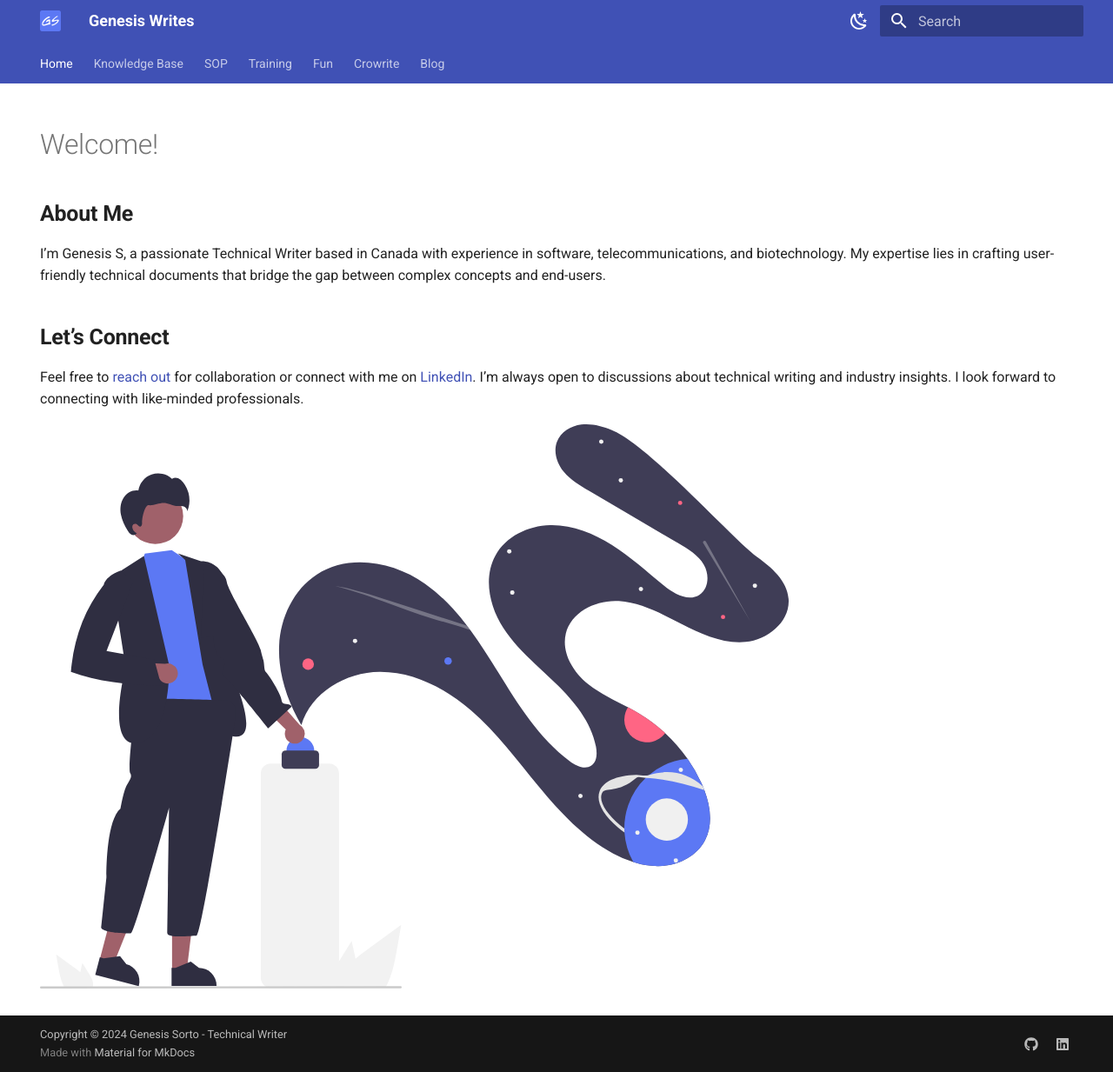
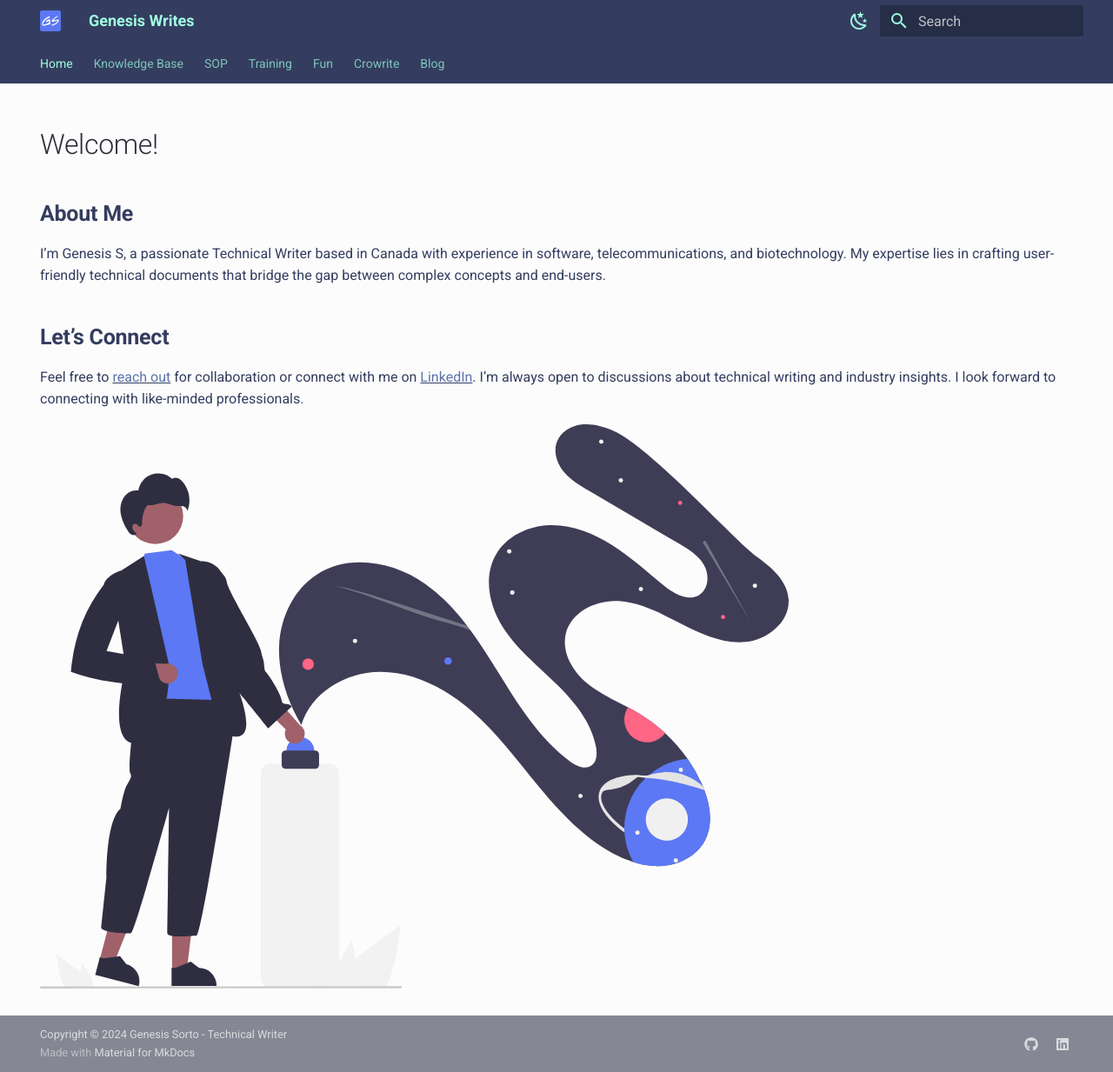
Before and after one commit to genesis-writing/gen-tech-writing-portfolio-and-blog-v2, an MkDocs documentation site: the page built from docs/index.md, in a window 1280 px wide and 1233 px high. Shown: the whole window at 87% size. Built offline with MkDocs 1.6.1 and Material for MkDocs 9.7.7, drawn with Linux system fonts in a browser that asks for light colours.

Commit message:
Update styling on CSS

```diff
--- a/docs/index.md
+++ b/docs/index.md
@@ -16,7 +16,7 @@ concepts and end-users.
 
 ## **Let’s Connect**
 
-Feel free to [reach out](mailto:genesis.writing4fun@gmail.com) for collaboration or
-connect with me on [LinkedIn](https://www.linkedin.com/in/genesis-sorto/). I’m always open to discussions about technical writing and industry insights. I look forward to connecting with like-minded professionals.
+Feel free to <u>[reach out](mailto:genesis.writing4fun@gmail.com)</u> for collaboration or
+connect with me on <u>[LinkedIn](https://www.linkedin.com/in/genesis-sorto/)</u>. I’m always open to discussions about technical writing and industry insights. I look forward to connecting with like-minded professionals.
 
 ![Person pushing button and space graphic](./assets/img/homepage-portfolio-image.svg)
--- a/docs/stylesheets/extra.css
+++ b/docs/stylesheets/extra.css
@@ -1,19 +1,117 @@
-:root {
-/* Darker palette for light mode */
-    --md-primary-fg-color: #2f47b1;
-    --md-primary-fg-color--light: #344ec3;
-    --md-primary-fg-color--lighter: #3853ca;
-    --md-primary-fg-color--lightest: #526ad1;
-    --md-primary-bg-color: #f8f9fa;
-    --md-primary-bg-color--light: #ffffff;
+/* LIGHT MODE components */
+[data-md-color-scheme="default"][data-md-color-primary="custom"] {
+/* LIGHT MODE - Darker palette */
+    /* Nav bar */
+    --md-primary-fg-color: #343d5f;
+    /* Text: nav bar menu, dark and light mode toggle */
+    --md-primary-bg-color: #9fffe0;
+
+    /* Body color */
+    --md-default-bg-color: #FCFCFC;
+    /* Body text color */
+    --md-default-fg-color: #343d5f;
+
+    /* Gradient */
+    --md-primary-fg-color--light:#66b998;
+    --md-primary-fg-color--lighter: #80d9b8;
+    --md-primary-fg-color--lightest: #9fffe0;
+
+    /* Link color */
+    --md-typeset-a-color: #5c74ab;
 }
 
-/* Dark mode for readability, a lighter paletter */
-[data-md-color-scheme="slate"] {
-    --md-primary-fg-color: #e2e7fd;
-    --md-primary-fg-color--light: #b5c2fa;
+/* LIGHT MODE ONLY - For page titles */
+[data-md-color-scheme="default"][data-md-color-primary="custom"] .md-typeset h1 {
+    color: #2c2e38;
+}
+
+/* LIGHT MODE ONLY - hover over links contained inline, or in linked headings */
+[data-md-color-scheme="default"][data-md-color-primary="custom"] .md-typeset a:hover{
+    color: #2A82C4;
+}
+
+/* LIGHT MODE ONLY - Footer */
+[data-md-color-scheme="default"][data-md-color-primary="custom"] .md-footer {
+    background-color: #c3c7da;
+    color: var(--md-primary-fg-color);
+}
+
+/* LIGHT MODE ONLY - Tag and back to the top hover state */
+[data-md-color-scheme="default"][data-md-color-primary="custom"] .md-typeset .md-tag[href]:hover, .md-top:focus, .md-top:hover {
+    background-color: #0F1316;
+    color: #2A82C4;
+}
+
+/* LIGHT MODE ONLY - Tag and back to the top before hover state */
+[data-md-color-scheme="default"][data-md-color-primary="custom"] .md-typeset .md-tag[href], .md-top, .md-typeset .md-tag {
+    background-color: var(--md-primary-fg-color);
+    color: var(--md-primary-bg-color);
+}
+
+/* LIGHT MODE ONLY - Tag icon before hover state */
+[data-md-color-scheme="default"][data-md-color-primary="custom"] .md-typeset .md-tag-icon:before {
+    background-color: var(--md-primary-bg-color);
+}
+
+
+
+
+
+
+/* DARK MODE components */
+
+/* DARKER MODE - Lighter palette */
+[data-md-color-scheme="slate"][data-md-color-primary="custom"] {
+    /* Nav bar */
+    --md-primary-fg-color: #9fffe0;
+
+    /* Text: nav bar menu, dark and light mode toggle */
+    --md-primary-bg-color: #343d5f;
+
+    /* Body color */
+    --md-default-bg-color: #343d5f;
+    /* Body text color */
+    --md-default-fg-color: #FCFCFC;
+
+    /* Gradient */
+    --md-primary-fg-color--light: #9fffe0;
     --md-primary-fg-color--lighter: #ffffff;
     --md-primary-fg-color--lightest: #ffffff;
-    --md-primary-bg-color: #212121;
-    --md-primary-bg-color--light: #424242;
+
+    /* Link color */
+    --md-typeset-a-color: #A3FFD5;
+
 }
+
+/* DARK MODE ONLY - For page titles */
+[data-md-color-scheme="slate"][data-md-color-primary="custom"] .md-typeset h1 {
+    color: #d1d5db;
+}
+
+/* DARK MODE ONLY - hover over links contained inline, or in linked headings */
+[data-md-color-scheme="slate"][data-md-color-primary="custom"] .md-typeset a:hover{
+    color: #8FD4FF;
+}
+
+/* DARK MODE ONLY - Footer */
+[data-md-color-scheme="slate"][data-md-color-primary="custom"] .md-footer {
+    background-color: #5C6998;
+    color: var(--md-typeset-a-color);
+}
+
+/* DARK MODE ONLY - Tag and back to the top hover state */
+[data-md-color-scheme="slate"][data-md-color-primary="custom"] .md-typeset .md-tag[href]:hover, .md-top:focus, .md-top:hover {
+    background-color: #0F1316;
+    color: #2A82C4;
+}
+
+/* DARK MODE ONLY - Tag and back to the top before hover state */
+[data-md-color-scheme="slate"][data-md-color-primary="custom"] .md-typeset .md-tag[href], .md-top, .md-typeset .md-tag {
+    background-color: var(--md-primary-fg-color);
+    color: var(--md-primary-bg-color);
+}
+
+/* DARK MODE ONLY - Tag icon before hover state */
+[data-md-color-scheme="slate"][data-md-color-primary="custom"] .md-typeset .md-tag-icon:before {
+    background-color: var(--md-primary-bg-color);
+}
--- a/mkdocs.yml
+++ b/mkdocs.yml
@@ -12,24 +12,22 @@ theme:
   logo: assets/img/favicon.ico
   favicon: assets/img/favicon.ico
 
-  # Customize theme even further
-  extra_css:
-    - stylesheets/extra.css
-
   palette:
     # Palette toggle for light mode
-    - media: "(prefers-color-scheme: light)"
-      scheme: default
+    - scheme: default
+      primary: custom
+      accent: custom
       toggle:
         icon: material/weather-night
         name: Switch to dark mode
 
     # Palette toggle for dark mode
-    - media: "(prefers-color-scheme: dark)"
-      scheme: slate
+    - scheme: slate
+      primary: custom
+      accent: custom
       toggle:
         icon: material/weather-sunny
-        name: Switch to light mode
+        name: Switch to dark mode
 
   features:
 
@@ -104,6 +102,8 @@ plugins:
   # Social cards
   - social
 
+# Additional site info
+
 extra:
   # Rendered next to the copyright notice as part of the footer
   social:
@@ -134,6 +134,11 @@ extra:
 #For Footer
 copyright: Copyright &copy; 2024 Genesis Sorto - Technical Writer
 
+# Customize theme even further
+extra_css:
+  - stylesheets/extra.css
+
+# Markdown extensions
 markdown_extensions:
   # For callouts
   - admonition
```
